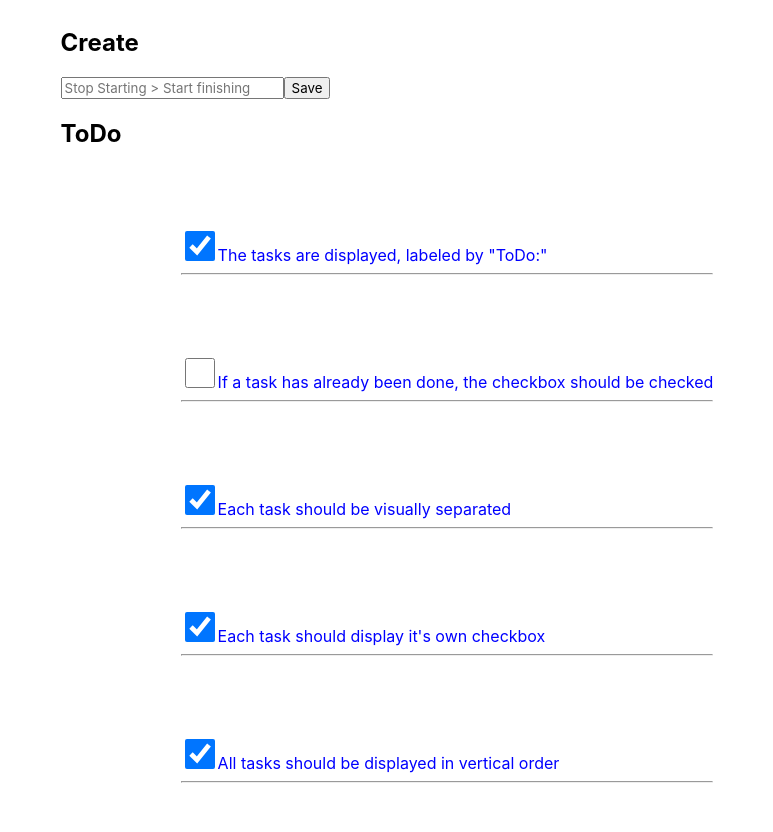
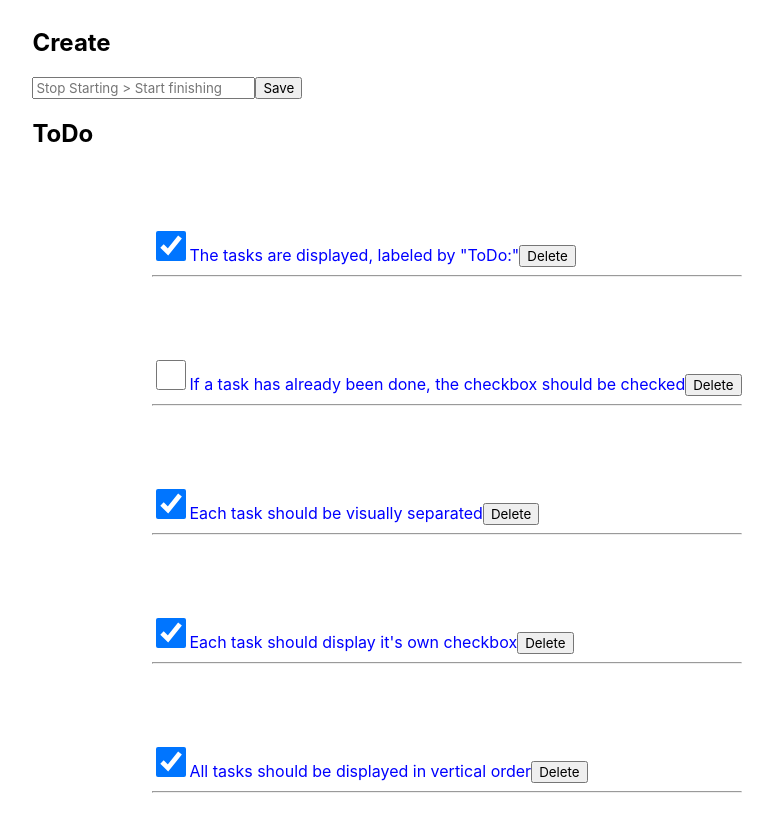
Before and after one commit to HishamAlmannai/capstone-project, a Next.js app: page / in a window 1280 px wide. Shown: the top 832 px of the page, without its empty margins (213-986 px from the left). Built offline with nearby package versions, Linux system fonts and the light colour scheme.

Commit message:
Add Button to task

```diff
--- a/src/components/Button/Button.js
+++ b/src/components/Button/Button.js
@@ -2,14 +2,8 @@ import React from 'react';
 
 export default function Button(props) {
 	return (
-		<button
-			type="submit"
-			name="Button"
-			onClick={() => {
-				props.handleSubmit;
-			}}
-		>
-			{props.buttonText}
+		<button type={props.type ? 'submit' : 'button'} name={props.name} onClick={props.onClick}>
+			{props.children}
 		</button>
 	);
 }
--- a/src/components/Form/Form.js
+++ b/src/components/Form/Form.js
@@ -36,7 +36,7 @@ export default function Form() {
 					setInputValue(event.target.value);
 				}}
 			/>
-			<Button handleSubmit="handleSubmit" buttonText="Save" />
+			<Button type="submit">Save</Button>
 		</form>
 	);
 }
--- a/src/components/Task/Task.js
+++ b/src/components/Task/Task.js
@@ -1,12 +1,25 @@
 import React from 'react';
 import StyledListItem from '../../../styles/ListItem.styled';
+import useStore from '../../services/useStore';
+import Button from '../Button/Button';
 import Checkbox from '../Checkbox/Checkbox';
 
 export default function Task(props) {
+	const deleteTask = useStore(state => state.deleteTask);
+
 	return (
 		<StyledListItem role="listitem">
 			<Checkbox role="checkbox" task={props.task} />
 			<span>{props.task.name}</span>
+			<Button
+				name="Button"
+				onClick={() => {
+					deleteTask(props.task.id);
+				}}
+			>
+				Delete
+			</Button>
+
 			<hr />
 		</StyledListItem>
 	);
--- a/src/services/useStore.js
+++ b/src/services/useStore.js
@@ -22,6 +22,13 @@ const useStore = create(set => ({
 			};
 		});
 	},
+	deleteTask: id => {
+		set(state => {
+			return {
+				tasks: state.tasks.filter(dask => dask.id !== id),
+			};
+		});
+	},
 }));
 
 export default useStore;
```
